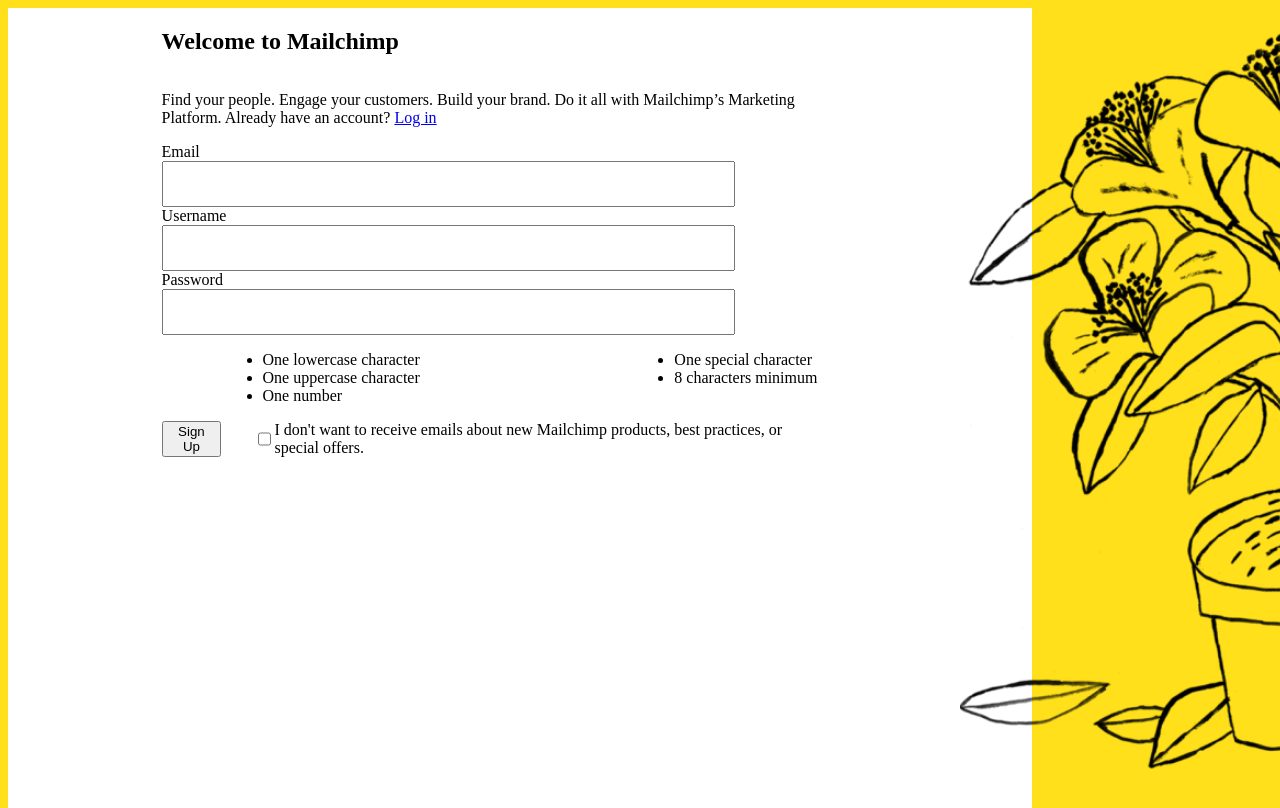
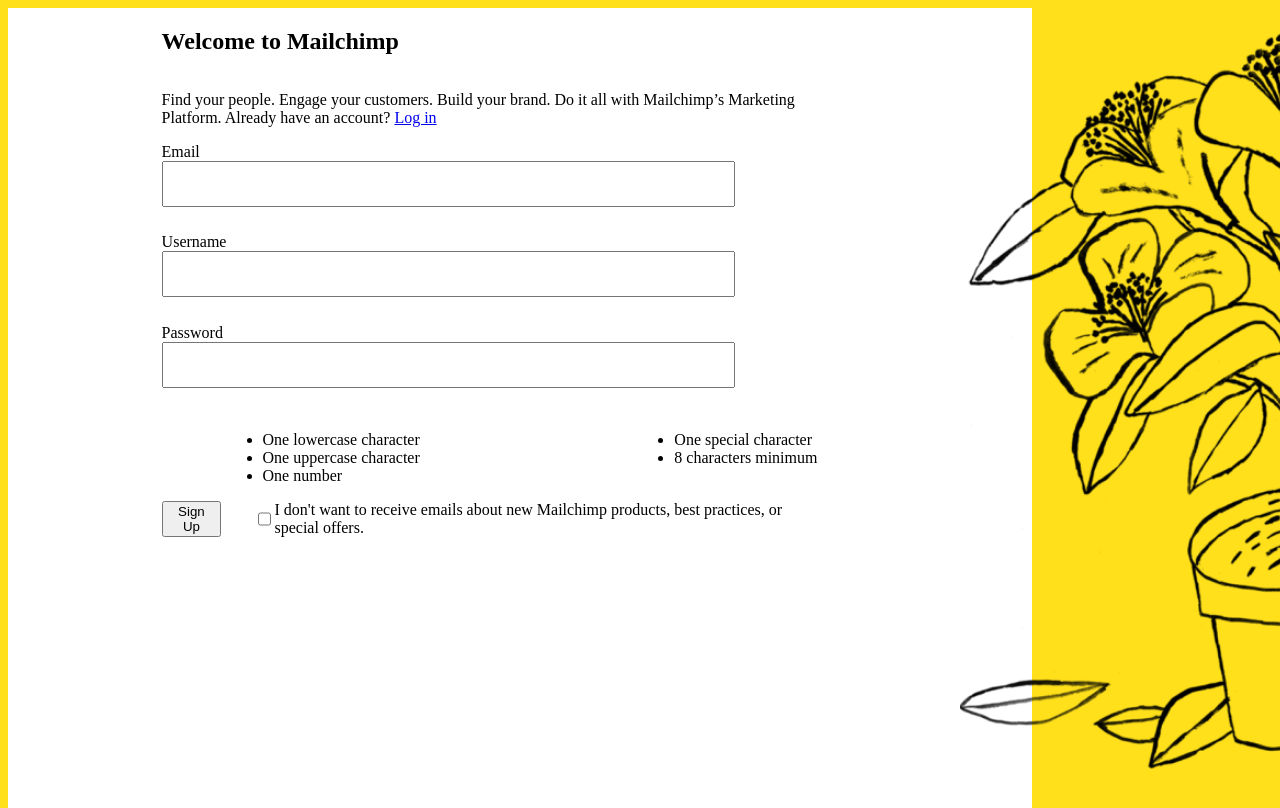
Before and after one commit to muratcan-yuksel/Mailchimp-clone, a plain HTML site: page index.html in a window 1280 px wide. Drawn offline with Linux system fonts and the light colour scheme.

Commit message:
added margin bottom to those

```diff
--- a/style.css
+++ b/style.css
@@ -32,14 +32,17 @@
 #email{
     width:85%;
     height: 3em;
+    margin-bottom: 2em;
 }
 #username{
     width:85%;
     height: 3em;
+    margin-bottom: 2em;
 }
 #password{
     width:85%;
     height: 3em;
+    margin-bottom: 2em;
 }
 .button{
 
```
